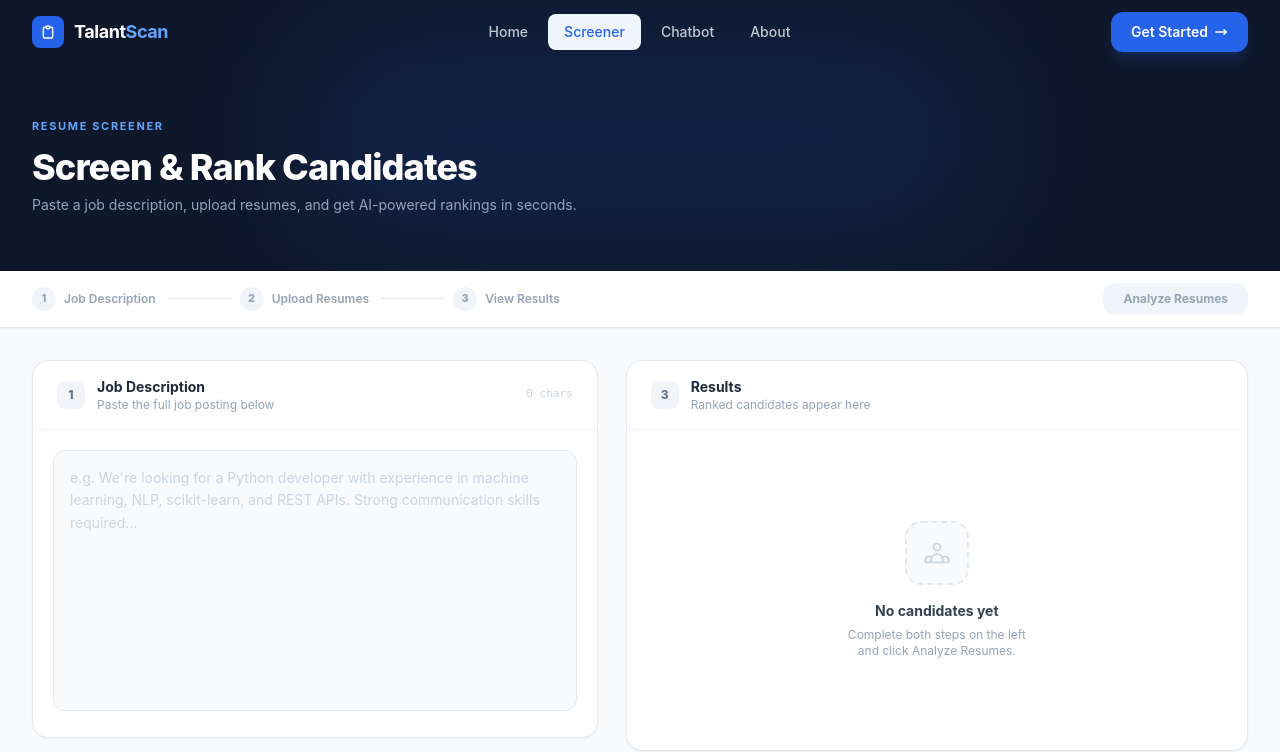
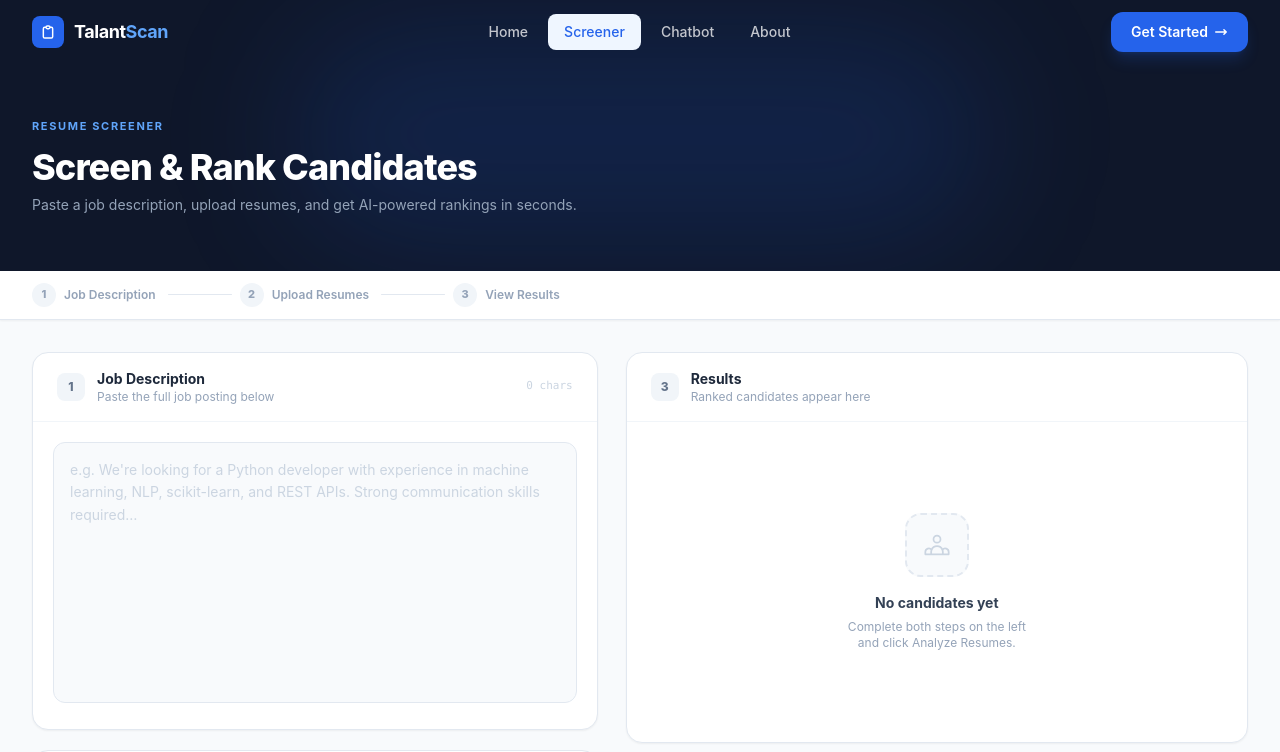
Before and after one commit to habib-u-rahman/talentscan-ai, a React (Create React App) app in the folder frontend/: page /screener in a window 1280 px wide. Shown: the top 752 px of the page. Built offline with nearby package versions, Linux system fonts and the light colour scheme.

Commit message:
style: remove duplicate Analyze button from top bar, keep bottom CTA
- Removed the small Analyze Resumes button from the sticky progress bar
- Kept the large Analyze Resumes button at the bottom of the left panel
- Updated API base URL from port 5000 to 8000 for FastAPI backend

```diff
--- a/frontend/src/api/api.js
+++ b/frontend/src/api/api.js
@@ -6,7 +6,7 @@
 import axios from "axios";
 
 // Base URL of the Flask backend
-const BASE_URL = "http://localhost:5000/api";
+const BASE_URL = "http://localhost:8000/api";
 
 const api = axios.create({
   baseURL: BASE_URL,
--- a/frontend/src/pages/Screener.jsx
+++ b/frontend/src/pages/Screener.jsx
@@ -181,26 +181,6 @@ export default function Screener() {
               </div>
             ))}
 
-            {/* Analyze button in the bar */}
-            <button
-              onClick={analyze}
-              disabled={!ready || loading}
-              className={`ml-auto px-5 py-2 rounded-xl text-xs font-bold transition-all
-                ${ready && !loading
-                  ? "bg-brand-600 text-white shadow-md shadow-brand-200 hover:bg-brand-500 active:scale-95"
-                  : "bg-slate-100 text-slate-400 cursor-not-allowed"}`}
-            >
-              {loading
-                ? <span className="flex items-center gap-1.5">
-                    <svg className="w-3 h-3 animate-spin" fill="none" viewBox="0 0 24 24">
-                      <circle className="opacity-25" cx="12" cy="12" r="10"
-                        stroke="currentColor" strokeWidth="4"/>
-                      <path className="opacity-75" fill="currentColor" d="M4 12a8 8 0 018-8v8H4z"/>
-                    </svg>
-                    Analyzing…
-                  </span>
-                : "Analyze Resumes"}
-            </button>
           </div>
         </div>
       </div>
@@ -324,6 +304,7 @@ export default function Screener() {
                 Complete both steps above to run the analysis.
               </p>
             )}
+
           </div>
 
           {/* ══════════ RIGHT PANEL ══════════ */}
```
